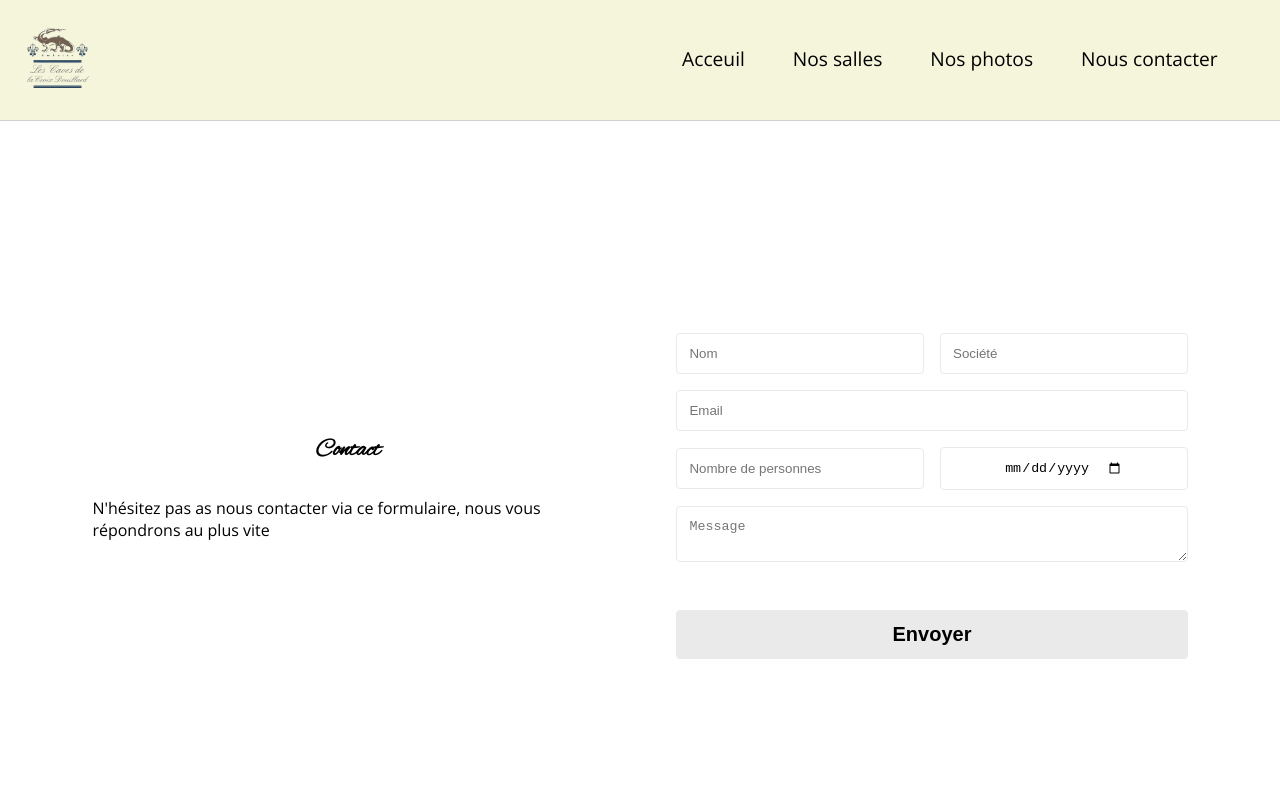
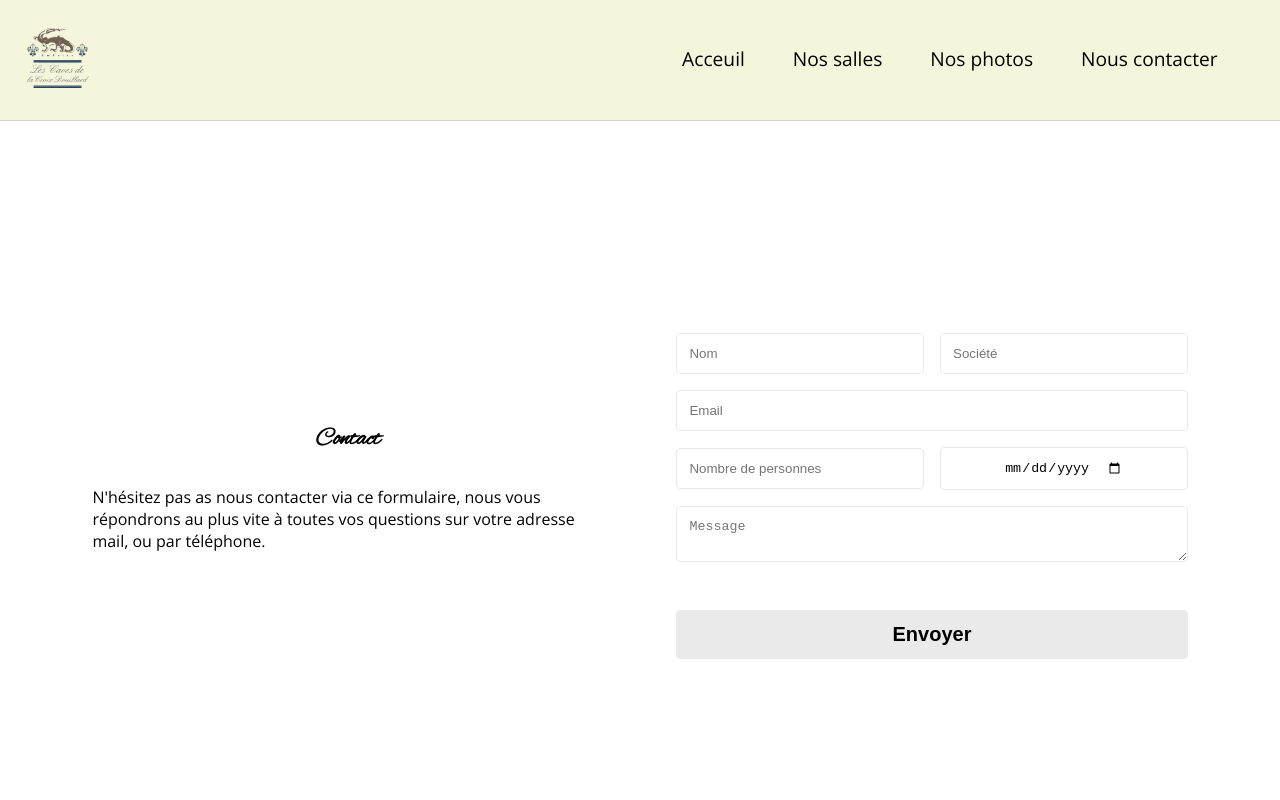
Before and after one commit to dbls37100/lacroixdouillard, a Next.js app: page /contact in a window 1280 px wide. Shown: the top 800 px of the page. Built offline with nearby package versions, Linux system fonts and the light colour scheme.

Commit message:
change meta description and title page

```diff
--- a/pages/contact.js
+++ b/pages/contact.js
@@ -131,8 +131,9 @@ const Contact = () => {
           <div className={styles.Contact_div_description}>
             <h2 className={styles.Contact_h2_title}>Contact</h2>
             <p className={styles.Contact_p_text}>
-              N'hésitez pas as nous contacter via ce formulaire, nous vous
-              répondrons au plus vite
+              N&apos;hésitez pas as nous contacter via ce formulaire, nous vous
+              répondrons au plus vite à toutes vos questions sur votre adresse
+              mail, ou par téléphone.
             </p>
           </div>
           <form onSubmit={sendEmail} className={styles.Contact_div_form}>
```
